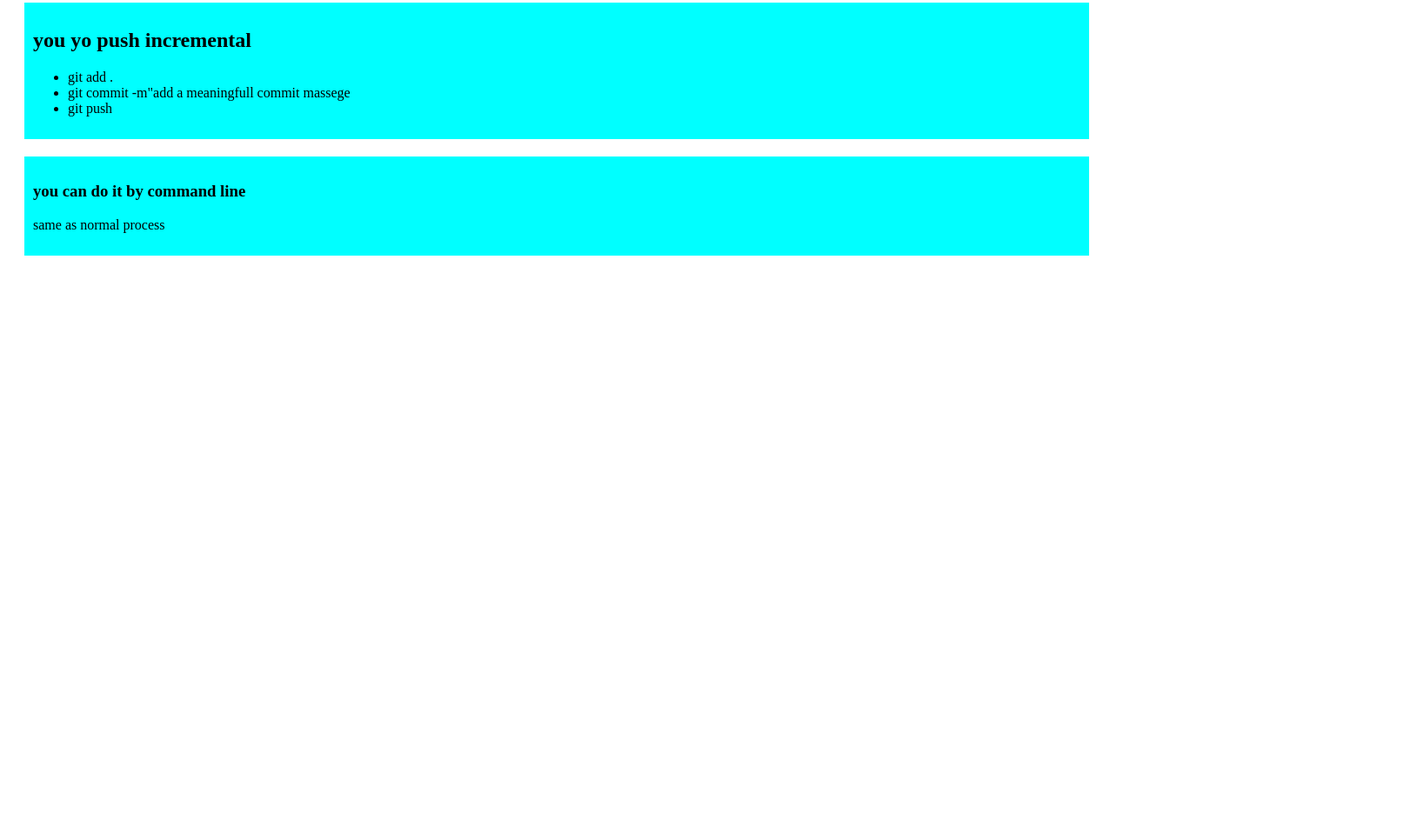
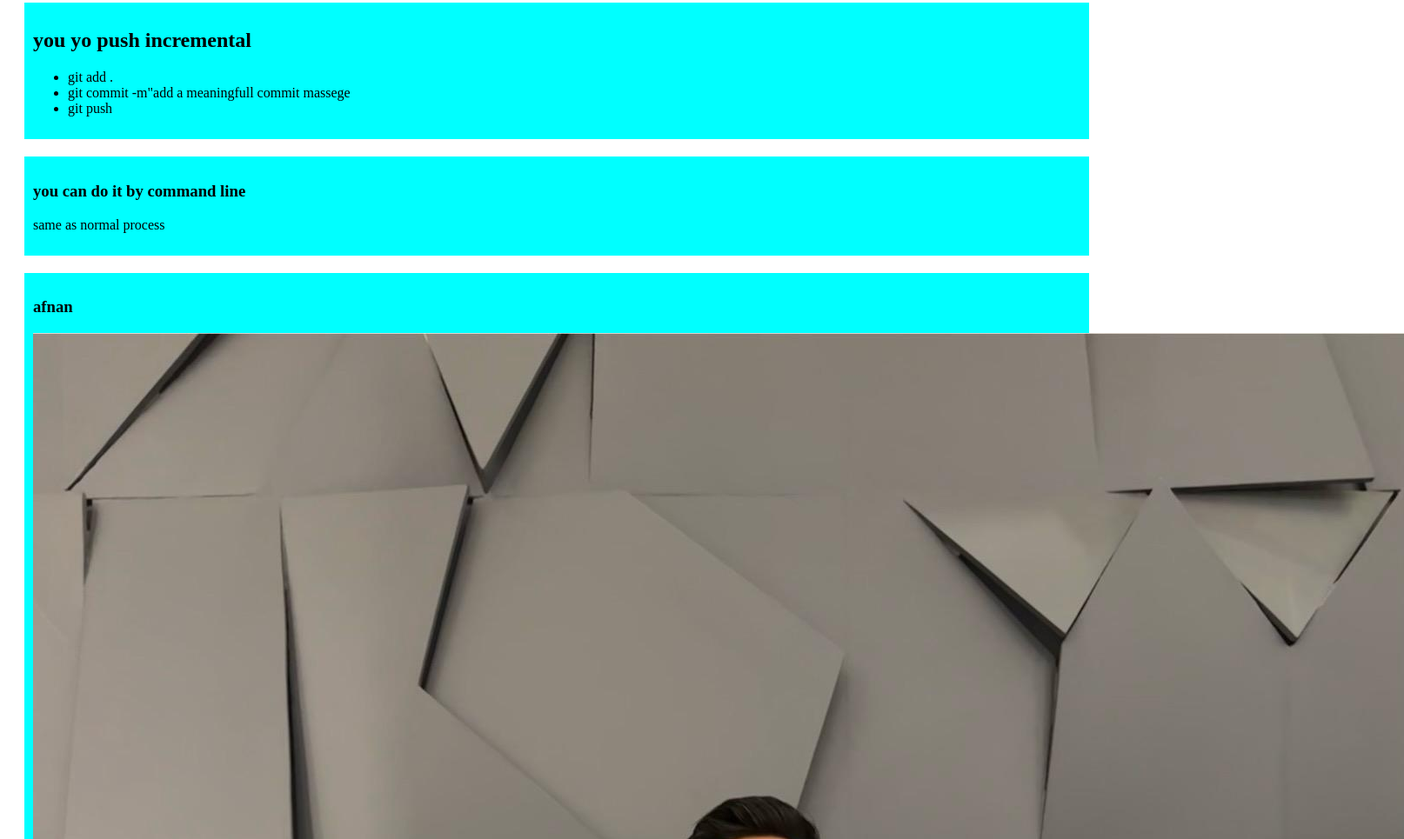
Before and after one commit to afnan118rahman/my-simple-website, a plain HTML site: page index.html in a window 1280 px wide. Shown: the part 471-1436 px from the top of the page at 87% size, 1614 px wide, since content can reach past the window. Before the commit the page ends 800 px from the top, so only its background shows below. Drawn offline with Linux system fonts and the light colour scheme.

Commit message:
my first picture

```diff
--- a/index.html
+++ b/index.html
@@ -31,5 +31,11 @@
         <h3>you can do it by command line </h3>
         <p>same as normal process</p>
     </div>
+    <div>
+        <h3>
+            afnan
+        </h3>
+        <img src="images/afnan.jpg" alt="afnan">
+    </div>
 </body>
 </html>
```
Also changed, not shown: images/afnan.jpg (added).
